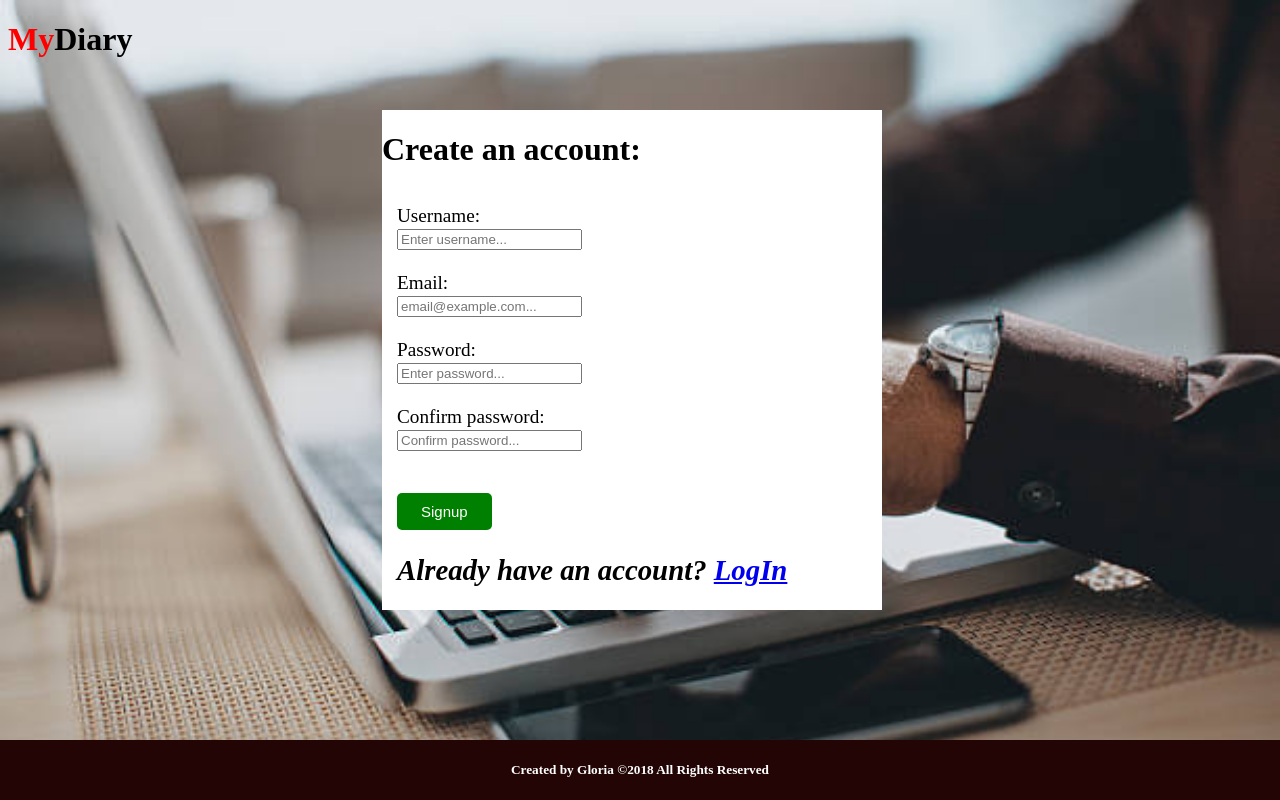
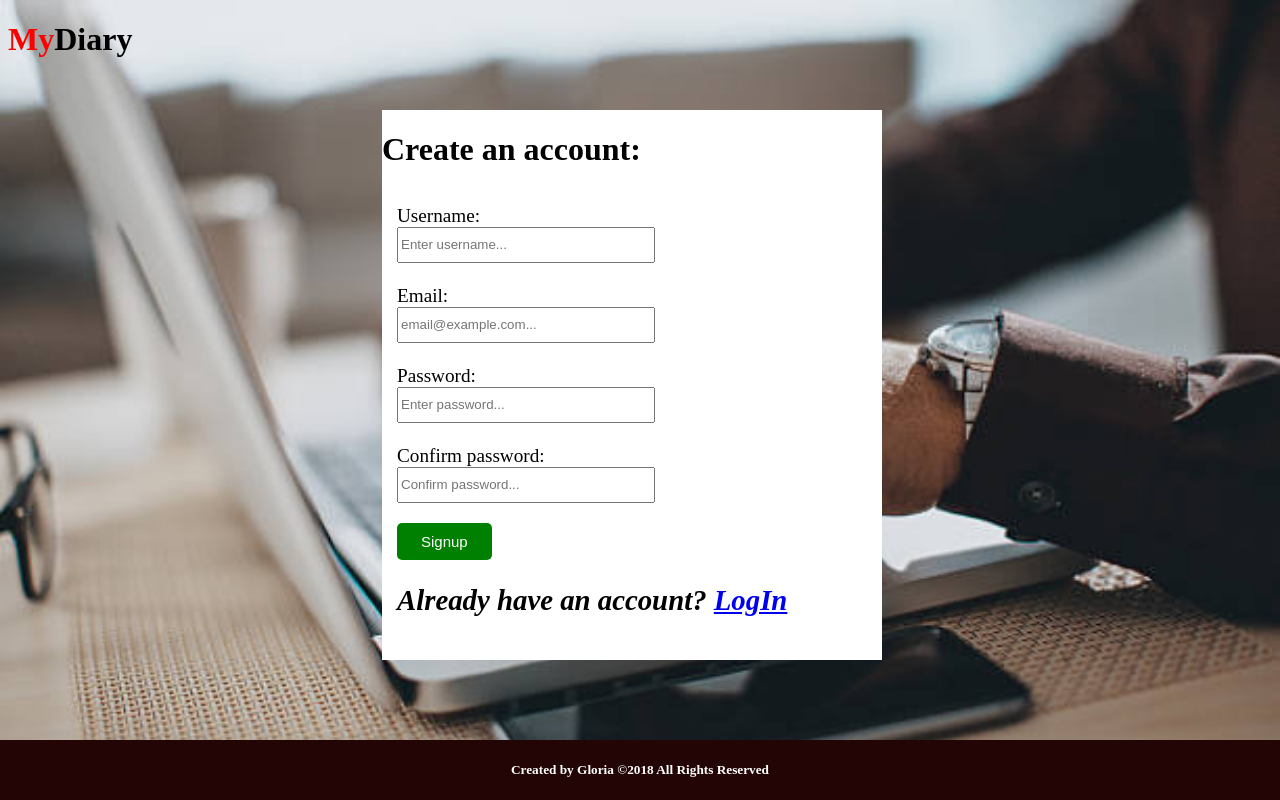
Before and after one commit to gloriaodipo/MyDiary-ch4, a PHP site: page /signup.html in a window 1280 px wide. Run offline with PHP 8.4, Linux system fonts and the light colour scheme; some libraries are stand-ins or nearby versions.

Commit message:
[FIX] Enlarge input fields on the signup and login forms

```diff
--- a/public/signup.html
+++ b/public/signup.html
@@ -36,7 +36,6 @@
       <input type="password" id="password1" placeholder="Confirm password..." pattern=".{8,}" required title="8 characters minimum">
       <br>
       <div class="alert-danger"></div>
-      <br>
       <button type="submit">Signup</button>
       <h2>
         <i>Already have an account?
--- a/public/static/style.css
+++ b/public/static/style.css
@@ -94,7 +94,7 @@ button {
 .form {
   background-color: white;
   position: absolute;
-  height: 500px;
+  height: 550px;
   width: 500px;
   top: 30%;
   left: 40%;
@@ -245,3 +245,19 @@ textarea {
 #delete {
   background-color: red;
 }
+#username {
+  width: 250px;
+  height: 30px;
+}
+#email {
+  width: 250px;
+  height: 30px;
+}
+#password {
+  width: 250px;
+  height: 30px;
+}
+#password1 {
+  width: 250px;
+  height: 30px;
+}
```
